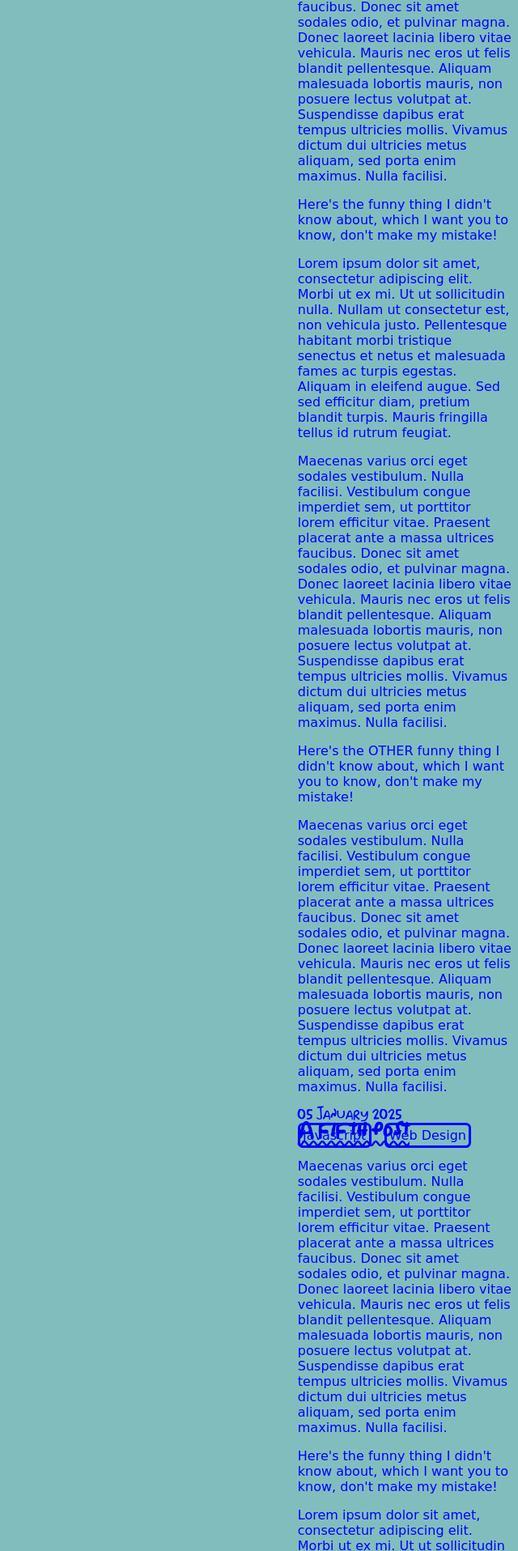
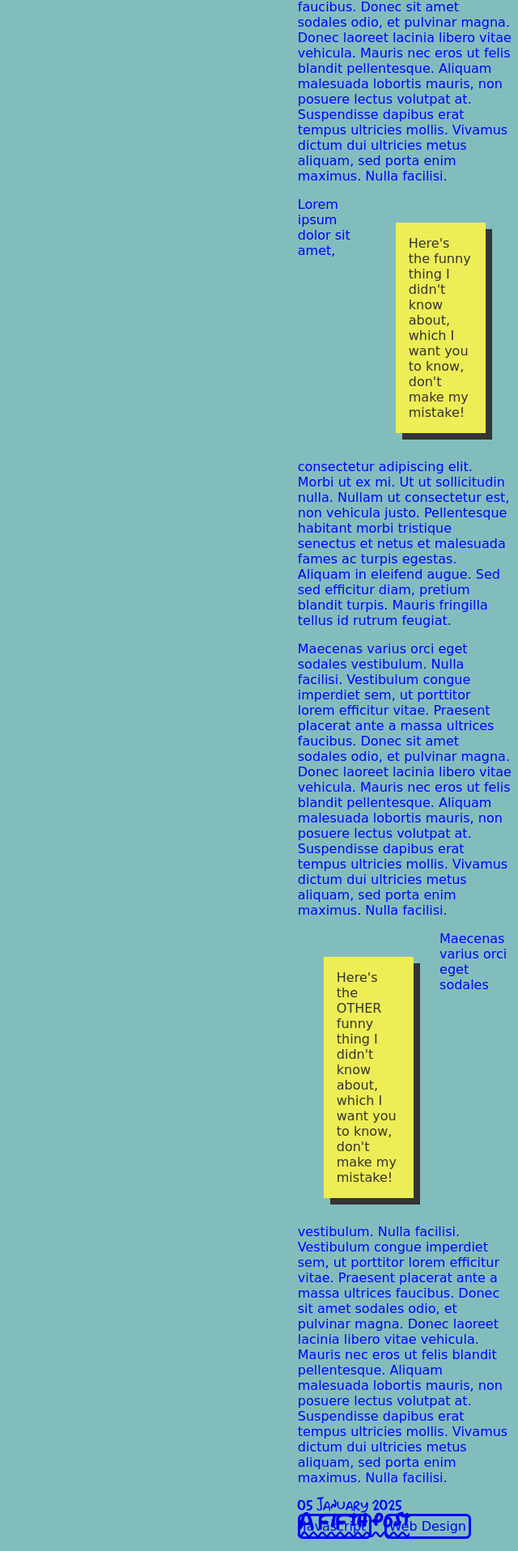
Before and after one commit to jkwlsn/im-learnding, a Jekyll site: the page built from index.html, in a window 1280 px wide. Shown: the part 1959-3875 px from the top of the page at 81% size, without its empty margins (640-1280 px from the left). Built offline with Jekyll 4.4.1, drawn with Linux system fonts in a browser that asks for light colours.

Commit message:
Adds css for asides in posts

```diff
--- a/assets/css/style.css
+++ b/assets/css/style.css
@@ -49,6 +49,20 @@ blockquote {
     color: var(--secondary-high-contrast-color);
     padding: 1em;
     margin: 2em;
+}
+
+aside {
+    background: var(--tertiary-color);
+    box-shadow: 0.5em 0.5em var(--secondary-high-contrast-color);
+    color: var(--secondary-high-contrast-color);
+    padding: 1em;
+    margin: 2em;
+    width: 30%;
+    float: left;
+}
+
+aside:nth-of-type(odd) {
+    float: right;
 }
 
 code {
```
